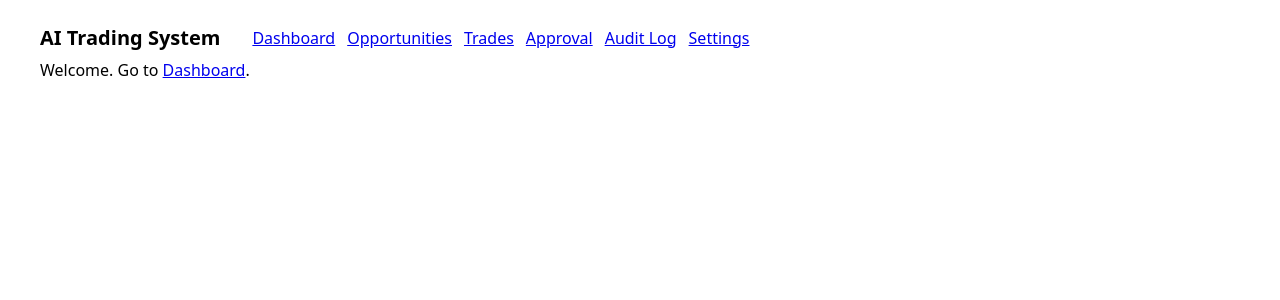
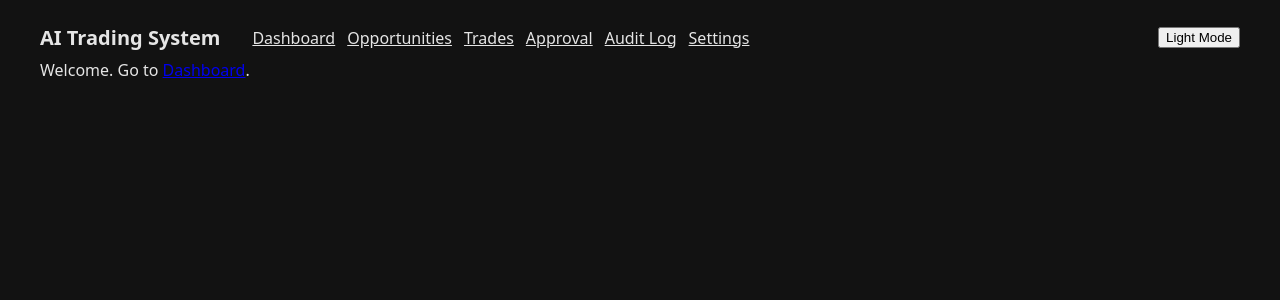
Before and after one commit to KobyQ/ai-trading, a Next.js app in the folder apps/web/: page / in a window 1280 px wide. Shown: the top 300 px of the page. Built offline with nearby package versions, Linux system fonts and the light colour scheme.

Commit message:
feat: implement theme toggle component

```diff
--- a/apps/web/app/layout.tsx
+++ b/apps/web/app/layout.tsx
@@ -1,19 +1,24 @@
+import ThemeToggle from './theme-toggle';
+
 export const metadata = { title: 'AI Trading System', description: 'Daily/Hourly AI trading with human approvals' };
 export default function RootLayout({ children }: { children: React.ReactNode }) {
   return (
     <html lang="en">
-      <body style={{ fontFamily: 'ui-sans-serif, system-ui', margin: 0 }}>
+      <body style={{ fontFamily: 'ui-sans-serif, system-ui', margin: 0, background: '#121212', color: '#e5e5e5' }}>
         <div style={{ maxWidth: 1200, margin: '0 auto', padding: 16 }}>
-          <header style={{ display: 'flex', gap: 16, alignItems: 'center', padding: '8px 0' }}>
-            <h1 style={{ fontSize: 20, margin: 0 }}>AI Trading System</h1>
-            <nav style={{ display: 'flex', gap: 12, marginLeft: 16 }}>
-              <a href="/dashboard">Dashboard</a>
-              <a href="/opportunities">Opportunities</a>
-              <a href="/trades">Trades</a>
-              <a href="/approval">Approval</a>
-              <a href="/audit-log">Audit Log</a>
-              <a href="/settings">Settings</a>
-            </nav>
+          <header style={{ display: 'flex', gap: 16, alignItems: 'center', padding: '8px 0', justifyContent: 'space-between' }}>
+            <div style={{ display: 'flex', gap: 16, alignItems: 'center' }}>
+              <h1 style={{ fontSize: 20, margin: 0 }}>AI Trading System</h1>
+              <nav style={{ display: 'flex', gap: 12, marginLeft: 16 }}>
+                <a style={{ color: 'inherit' }} href="/dashboard">Dashboard</a>
+                <a style={{ color: 'inherit' }} href="/opportunities">Opportunities</a>
+                <a style={{ color: 'inherit' }} href="/trades">Trades</a>
+                <a style={{ color: 'inherit' }} href="/approval">Approval</a>
+                <a style={{ color: 'inherit' }} href="/audit-log">Audit Log</a>
+                <a style={{ color: 'inherit' }} href="/settings">Settings</a>
+              </nav>
+            </div>
+            <ThemeToggle />
           </header>
           <main>{children}</main>
         </div>
--- /dev/null
+++ b/apps/web/app/theme-toggle.tsx
@@ -0,0 +1,33 @@
+'use client';
+
+import { useEffect, useState } from 'react';
+
+export default function ThemeToggle() {
+  const [theme, setTheme] = useState<'dark' | 'light'>('dark');
+
+  useEffect(() => {
+    const stored = window.localStorage.getItem('theme');
+    const initial = stored === 'light' ? 'light' : 'dark';
+    setTheme(initial);
+    applyTheme(initial);
+  }, []);
+
+  function applyTheme(next: 'dark' | 'light') {
+    const isDark = next === 'dark';
+    document.body.style.background = isDark ? '#121212' : '#ffffff';
+    document.body.style.color = isDark ? '#e5e5e5' : '#000000';
+  }
+
+  function toggleTheme() {
+    const next = theme === 'dark' ? 'light' : 'dark';
+    setTheme(next);
+    window.localStorage.setItem('theme', next);
+    applyTheme(next);
+  }
+
+  return (
+    <button onClick={toggleTheme}>
+      {theme === 'dark' ? 'Light Mode' : 'Dark Mode'}
+    </button>
+  );
+}
```
